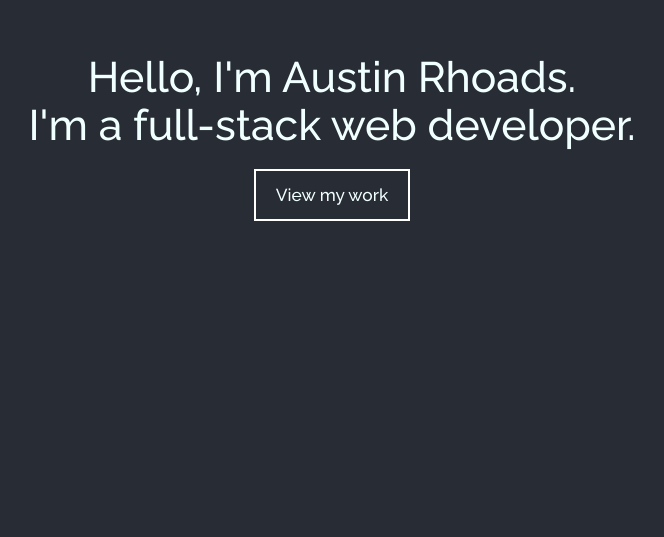
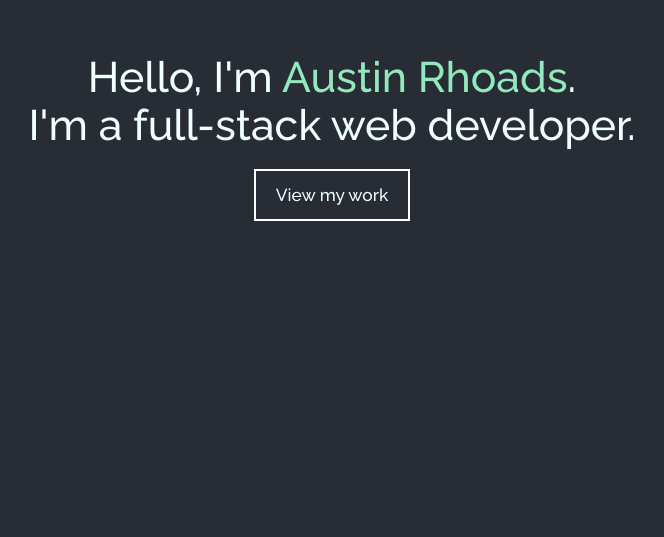
Before and after one commit to AustinRhoads/austin-portfolio, a React (Create React App) app: page / in a window 1280 px wide. Shown: the part 263-800 px from the top of the page, without its empty margins (308-972 px from the left). Built offline with nearby package versions, Linux system fonts and the light colour scheme.

Commit message:
fix title

```diff
--- a/public/index.html
+++ b/public/index.html
@@ -24,7 +24,7 @@
       work correctly both with client-side routing and a non-root public URL.
       Learn how to configure a non-root public URL by running `npm run build`.
     -->
-    <title>Zen Cowboy</title>
+    <title>Austin Rhoads</title>
   </head>
   <body>
     <noscript>You need to enable JavaScript to run this app.</noscript>
--- a/src/App.css
+++ b/src/App.css
@@ -66,6 +66,11 @@ body{
  /* margin-top: calc(50vh - 72pt);*/
  align-self: center;
 }
+
+#name-span{
+  color: #93E9BE;
+}
+
  .page-link-div{
   display: inline-block;
   border: solid white 2px;
@@ -136,7 +141,7 @@ body{
   object-fit: cover;
   object-position: right 3%;
   border-radius: 50%;
-  border: solid 9px #93E9BE;
+  border: solid 12px #93E9BE;
   background-color: #93E9BE;
 }
 
@@ -216,7 +221,7 @@ flex-wrap: wrap;
    }
 
   #about-skill-wrapper-img-div > img {
-    border: solid 12px #93E9BE;
+    border: solid 9px #93E9BE;
     width: 200px;
     height: 200px;
 
--- a/src/components/Home.js
+++ b/src/components/Home.js
@@ -6,7 +6,7 @@ class Home extends Component{
             <div id="home">
 
                 <div id="home-text">
-                Hello, I'm Austin Rhoads.
+                Hello, I'm <span id="name-span">Austin Rhoads</span>.
                 <br />
                 I'm a full-stack web developer.
                 </div>
```
